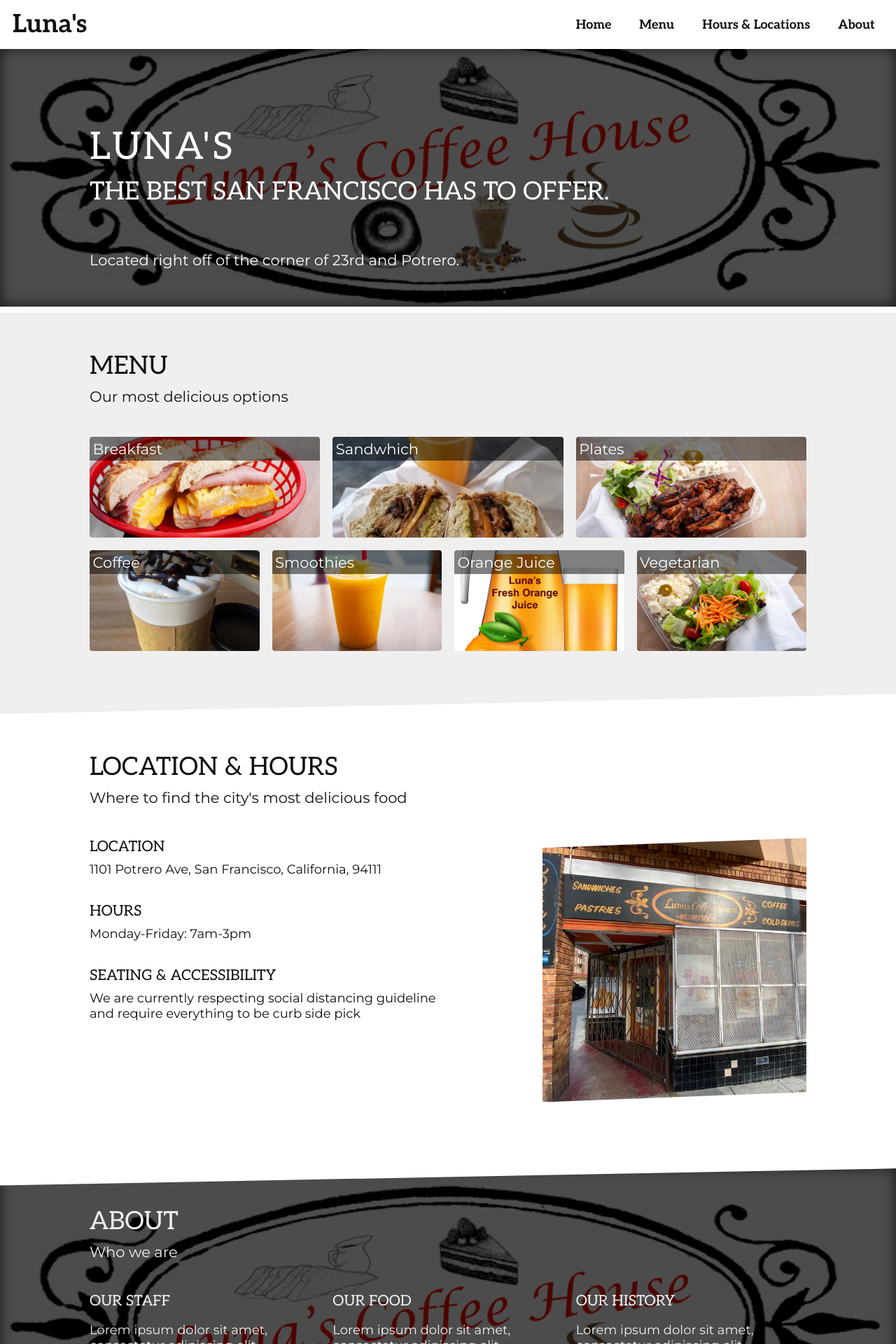
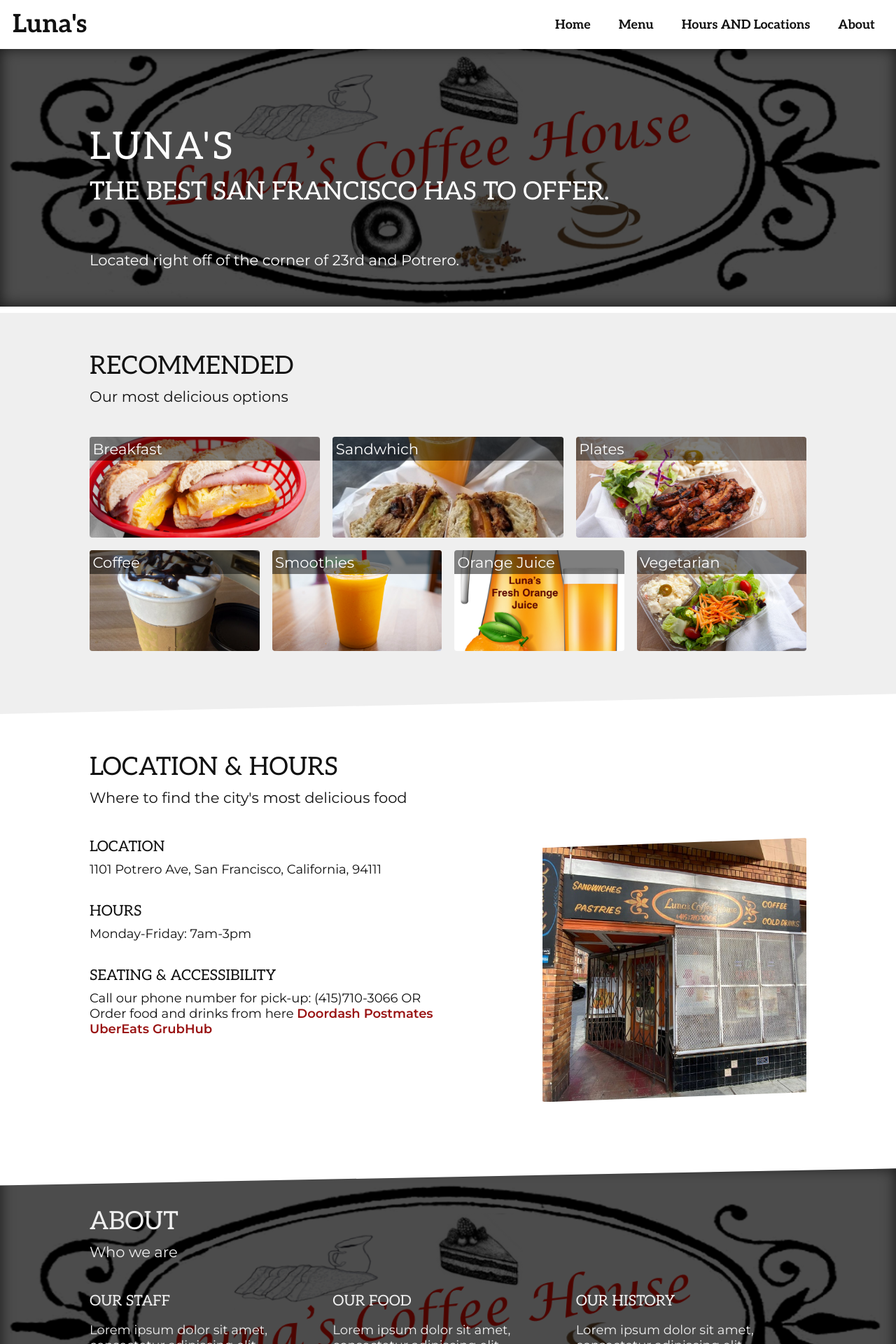
Before and after one commit to ibrahimaboud/Lunascoffee, a Nuxt app: page / in a window 1280 px wide. Shown: the top 1920 px of the page at 70% size. Built offline with nearby package versions, Linux system fonts and the light colour scheme.

Commit message:
update menu

```diff
--- a/components/Footer.vue
+++ b/components/Footer.vue
@@ -7,12 +7,7 @@
           Ibrahim Aboudamous.
         </a>
       </p>
-      <p class="text-centered">
-        Order food and drinks from here
-        <a class="footer-link" href="https://www.doordash.com/store/luna-s-coffee-house-san-francisco-220139/en-US">
-            Doordash.
-        </a>
-      </p>
+
     </container-component>
   </footer>
 </template>
--- a/components/Location.vue
+++ b/components/Location.vue
@@ -11,8 +11,23 @@
           <hr>
           <h3>Seating & Accessibility</h3>
           <p>
-            We are currently respecting social distancing guideline and require everything to be curb side pick
+            Call our phone number for pick-up: (415)710-3066 OR
           </p>
+          <p class="text-centered">
+        Order food and drinks from here
+        <a class="footer-link" href="https://www.doordash.com/store/luna-s-coffee-house-san-francisco-220139/en-US">
+            Doordash
+        </a>
+        <a class="footer-link" href="https://postmates.com/merchant/lunas-coffee-house-san-francisco">
+            Postmates
+        </a>
+        <a class="footer-link" href="https://www.ubereats.com/san-francisco/food-delivery/lunas-coffee-house/hDeIkL3PSIqWTgeXiHKLPQ">
+            UberEats
+        </a>
+        <a class="footer-link" href="https://www.grubhub.com/restaurant/lunas-coffee-house-1101-potrero-ave-san-francisco/2113651">
+            GrubHub
+        </a>
+      </p>
         </column-component>
         <column-component>
           <div class="img-clipped">
--- a/components/Menu.vue
+++ b/components/Menu.vue
@@ -1,12 +1,12 @@
 <template>
-  <section-component title="Menu" subtitle="Our most delicious options">
+  <section-component title="Recommended" subtitle="Our most delicious options">
     <container-component>
       <columns-component>
         <column-component>
-          <product-component title="Breakfast" info="Lorem ipsum dolor sit amet, consectetur adipiscing elit. Praesent vel nisl tempus, mattis leo id, eleifend augue." image="/img/bagel.jpg" />
+          <product-component title="Breakfast" info="Our best breakfasts come with your choice of meat, cheese, and eggs,on a bagel or crossiant." image="/img/bagel.jpg" />
         </column-component>
         <column-component>
-          <product-component title="Sandwhich" info="Lorem ipsum dolor sit amet, consectetur adipiscing elit. Praesent vel nisl tempus, mattis leo id, eleifend augue." image="/img/sandwhichluna.jpg" />
+          <product-component title="Sandwhich" info="Our most popular sandwhich comes on either a French Roll or Ductch Crunch Roll toasted to your perfection with Chicekn Teriyaki, lettuce, tomatos." image="/img/sandwhichluna.jpg" />
         </column-component>
         <column-component>
           <product-component title="Plates" info="Lorem ipsum dolor sit amet, consectetur adipiscing elit. Praesent vel nisl tempus, mattis leo id, eleifend augue." image="/img/chickenplate.jpg" />
--- a/components/Navbar.vue
+++ b/components/Navbar.vue
@@ -22,7 +22,7 @@
       </li>
       <li class="nav-link">
         <a href="#hours_location">
-          Hours & Locations
+          Hours AND Locations
         </a>
       </li>
       <li class="nav-link">
```
